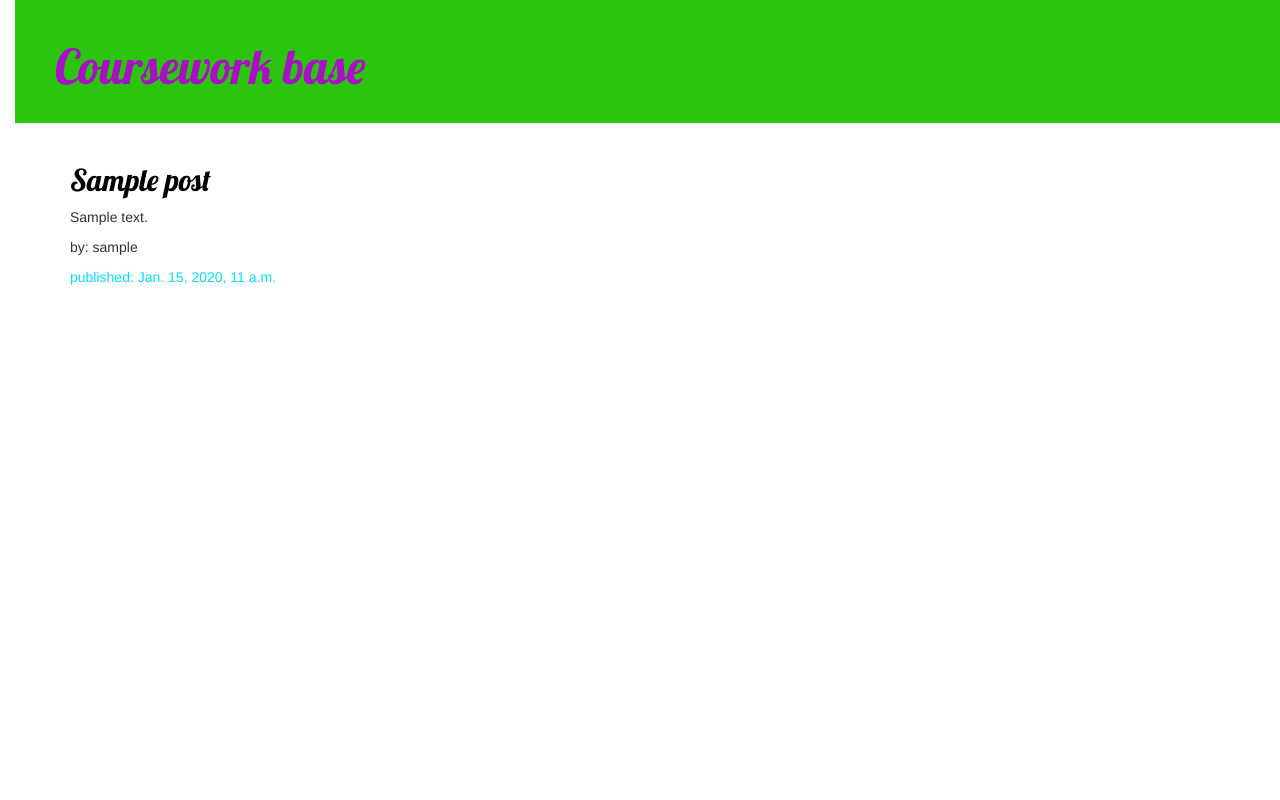
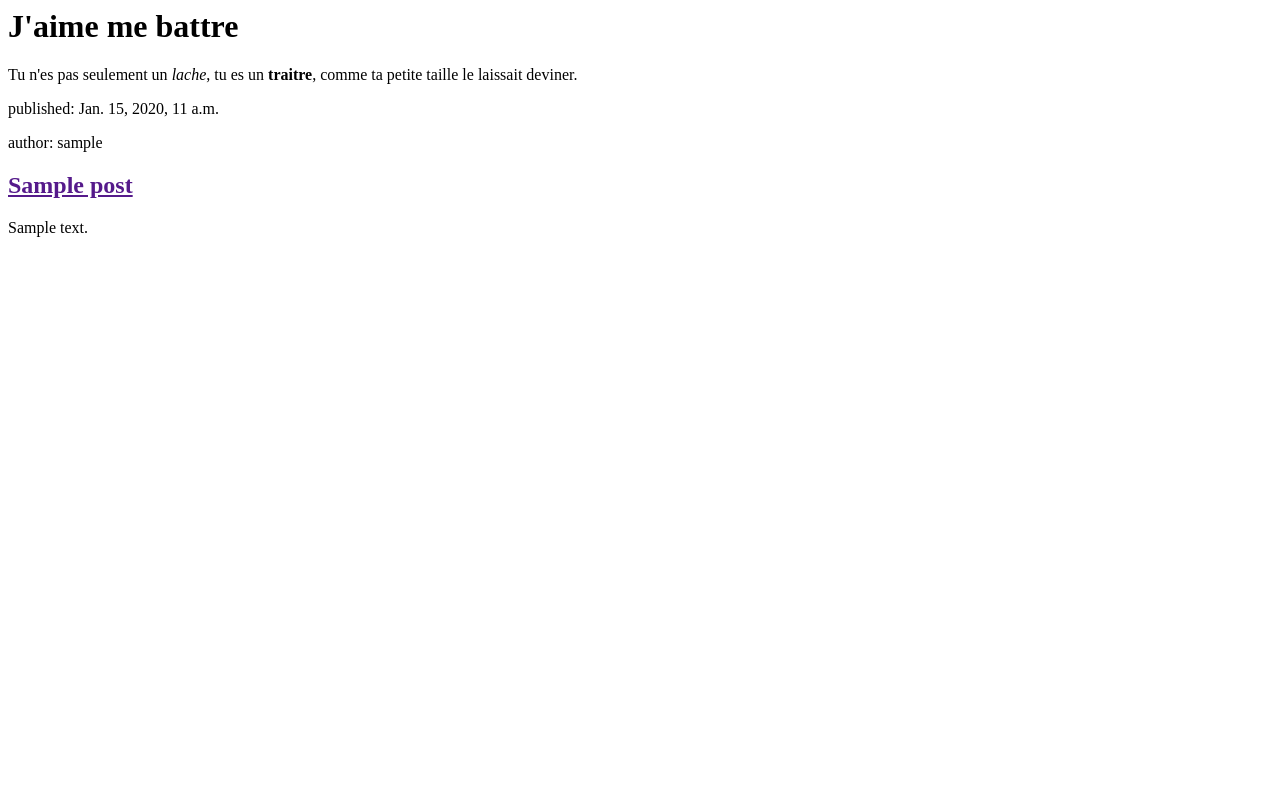
Before and after one commit to ahs963/bridging-coursework-blog, a Django app: page / in a window 1280 px wide. Run offline with Django 3.2, Linux system fonts and the light colour scheme; tables that the repository leaves empty hold one stand-in row (values such as "Sample post"); some libraries are stand-ins or nearby versions.

Commit message:
reversed

```diff
--- a/BridgingCourseworkSite/settings.py
+++ b/BridgingCourseworkSite/settings.py
@@ -119,4 +119,4 @@ USE_TZ = True
 # https://docs.djangoproject.com/en/2.2/howto/static-files/
 
 STATIC_URL = '/static/'
-STATIC_ROOT = os.path.join(BASE_DIR, '/static/')
+STATIC_ROOT = os.path.join(BASE_DIR, 'static')
--- a/blog/static/css/blog.css
+++ /dev/null
@@ -1,53 +0,0 @@
-
-.page-header {
-    background-color: #2DC410;
-    margin-top: 0;
-    padding: 20px 20px 20px 40px;
-}
-
-.page-header h1, .page-header h1 a, .page-header h1 a:visited, .page-header h1 a:active {
-    color: #A710C4;
-    font-size: 36pt;
-    text-decoration: none;
-}
-
-.content {
-    margin-left: 40px;
-}
-
-h1, h2, h3, h4 {
-    font-family: 'Lobster', cursive;
-}
-
-.date {
-    color: #828282;
-}
-
-.save {
-    float: right;
-}
-
-.post-form textarea, .post-form input {
-    width: 100%;
-}
-
-.top-menu, .top-menu:hover, .top-menu:visited {
-    color: #ffffff;
-    float: right;
-    font-size: 26pt;
-    margin-right: 20px;
-}
-
-.post {
-    margin-bottom: 70px;
-}
-
-.post h2 a, .post h2 a:visited {
-    color: #000000;
-}
-.date{
-    color: #00DFFF;
-}
-body {
-    padding-left: 15px;
-}
--- a/blog/templates/blog/base.html
+++ /dev/null
@@ -1,23 +0,0 @@
-{% load static %}
-<html>
-    <head>
-        <title>Coursework</title>
-        <link rel="stylesheet" href="//maxcdn.bootstrapcdn.com/bootstrap/3.2.0/css/bootstrap.min.css">
-        <link rel="stylesheet" href="//maxcdn.bootstrapcdn.com/bootstrap/3.2.0/css/bootstrap-theme.min.css">
-        <link href="//fonts.googleapis.com/css?family=Lobster&subset=latin,latin-ext" rel="stylesheet" type="text/css">
-        <link rel="stylesheet" href="{% static 'css/blog.css' %}">
-    </head>
-    <body>
-        <div class="page-header">
-            <h1><a href="/">Coursework base</a></h1>
-        </div>
-        <div class="content container">
-            <div class="row">
-                <div class="col-md-8">
-                {% block content %}
-                {% endblock %}
-                </div>
-            </div>
-        </div>
-    </body>
-</html>
--- a/blog/templates/blog/post_list.html
+++ b/blog/templates/blog/post_list.html
@@ -1,17 +1,19 @@
-{% extends 'blog/base.html' %}
-
-{% block content %}
-    {% for post in posts %}
-        <div class="post">
-
-            <h2><a href="{% url 'post_detail' pk=post.pk %}">{{ post.title }}</a></h2>
-            <p>{{ post.text|linebreaksbr }}</p>
-            <div class="author">
-                <p>by: {{ post.author }}</p>
+<html>
+    <head>
+        <title>Coursework</title>
+    </head>
+    <body>
+        <div>
+            <h1>J'aime me battre</h1>
+            <p>Tu n'es pas seulement un <em>lache</em>, tu es un <strong>traitre</strong>, comme ta petite taille le laissait deviner.</p>
+        </div>
+            {% for post in posts %}
+            <div>
+                <p>published: {{post.published_date}}</p>
+                <p>author: {{post.author}}</p>
+                <h2><a href="">{{post.title}}</a></h2>
+                <p>{{post.text|linebreaksbr }}</p>
             </div>
-            <div class="date">
-                <p>published: {{ post.published_date }}</p>
-            </div>
-        </div>
-    {% endfor %}
-{% endblock %}
+            {% endfor %}
+    </body>
+</html>
--- a/blog/urls.py
+++ b/blog/urls.py
@@ -3,5 +3,4 @@ from . import views
 
 urlpatterns = [
     path('', views.post_list, name='post_list'),
-    path('post/<int:pk>/', views.post_detail, name='post_detail'),
 ]
--- a/blog/views.py
+++ b/blog/views.py
@@ -1,12 +1,7 @@
 from django.shortcuts import render
 from django.utils import timezone
 from .models import Post
-from django.shortcuts import render, get_object_or_404
 
 def post_list(request):
     posts = Post.objects.filter(published_date__lte=timezone.now()).order_by('published_date')
     return render(request, 'blog/post_list.html', {'posts':posts})
-
-def post_detail(request, pk):
-    post = get_object_or_404(Post,pk=pk)
-    return render(request, 'blog/post_detail.html',{'post':post})
```
Also changed, not shown: blog/templates/blog/post_detail.html (deleted, +0 -13 lines).
